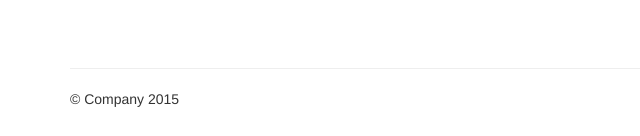
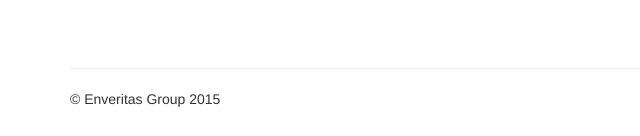
Before and after one commit to brddg/evg-splash, a plain HTML site: page index.html in a window 1280 px wide. Shown: the part 889-1025 px from the top of the page, 0-640 px from the left. Drawn offline with nearby package versions, Linux system fonts and the light colour scheme; some packages are replaced by stand-ins of ours; a script that the page names is missing.

Commit message:
update footer

```diff
--- a/index.html
+++ b/index.html
@@ -67,7 +67,7 @@
       <hr>
 
       <footer>
-        <p>&copy; Company 2015</p>
+        <p>&copy; Enveritas Group 2015</p>
       </footer>
     </div> <!-- /container -->
 
```
